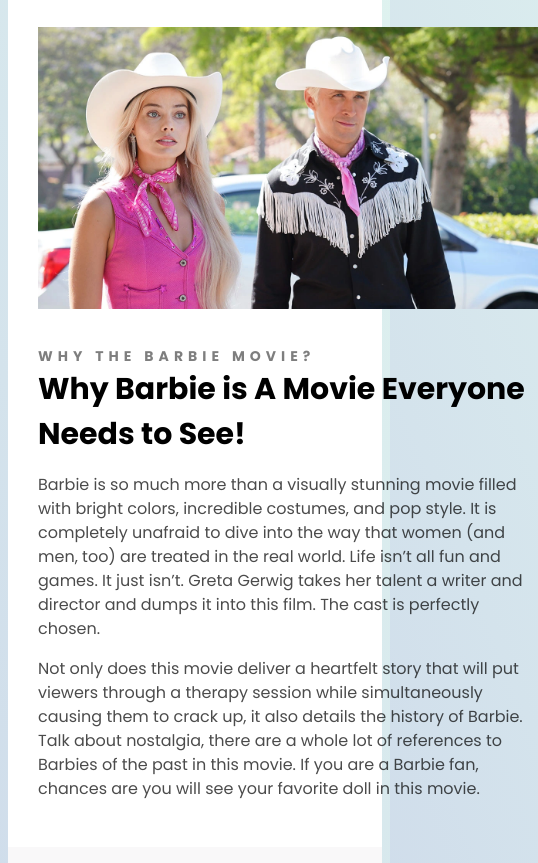
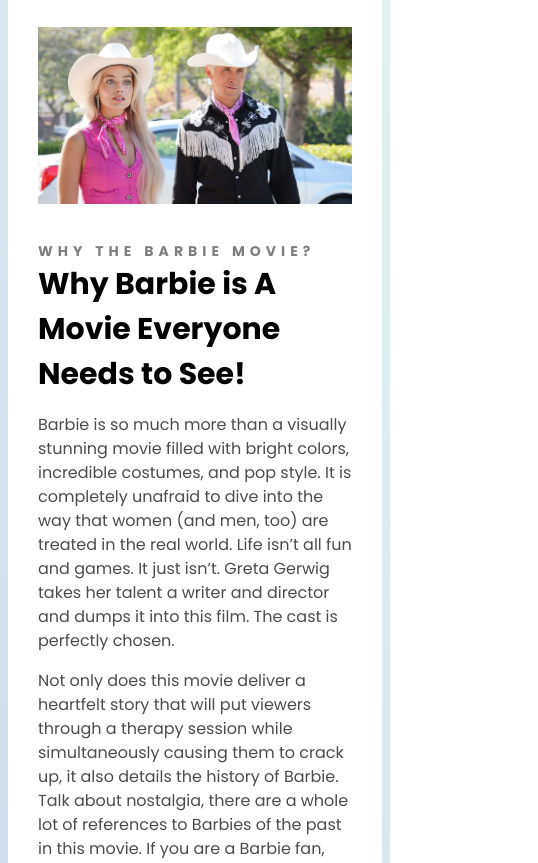
Before and after one commit to ellieforbes/Movie-Project, a plain HTML site: page index.html in a window 390 px wide. Shown: the part 338-1201 px from the top of the page, 538 px wide, since content can reach past the window. Drawn offline with Linux system fonts and the light colour scheme.

Commit message:
Improved responsiveness

```diff
--- a/index.html
+++ b/index.html
@@ -29,10 +29,10 @@
               class="whybarbieimage"
               src="images/whybarbie.jpg"
               alt="Barbie and Ken"
-              width="500px"
+              width="100%"
             />
           </div>
-          <div>
+          <div id="more">
             <h3>Why the Barbie Movie?</h3>
             <h2>Why Barbie is A Movie Everyone Needs to See!</h2>
             <p>
```
